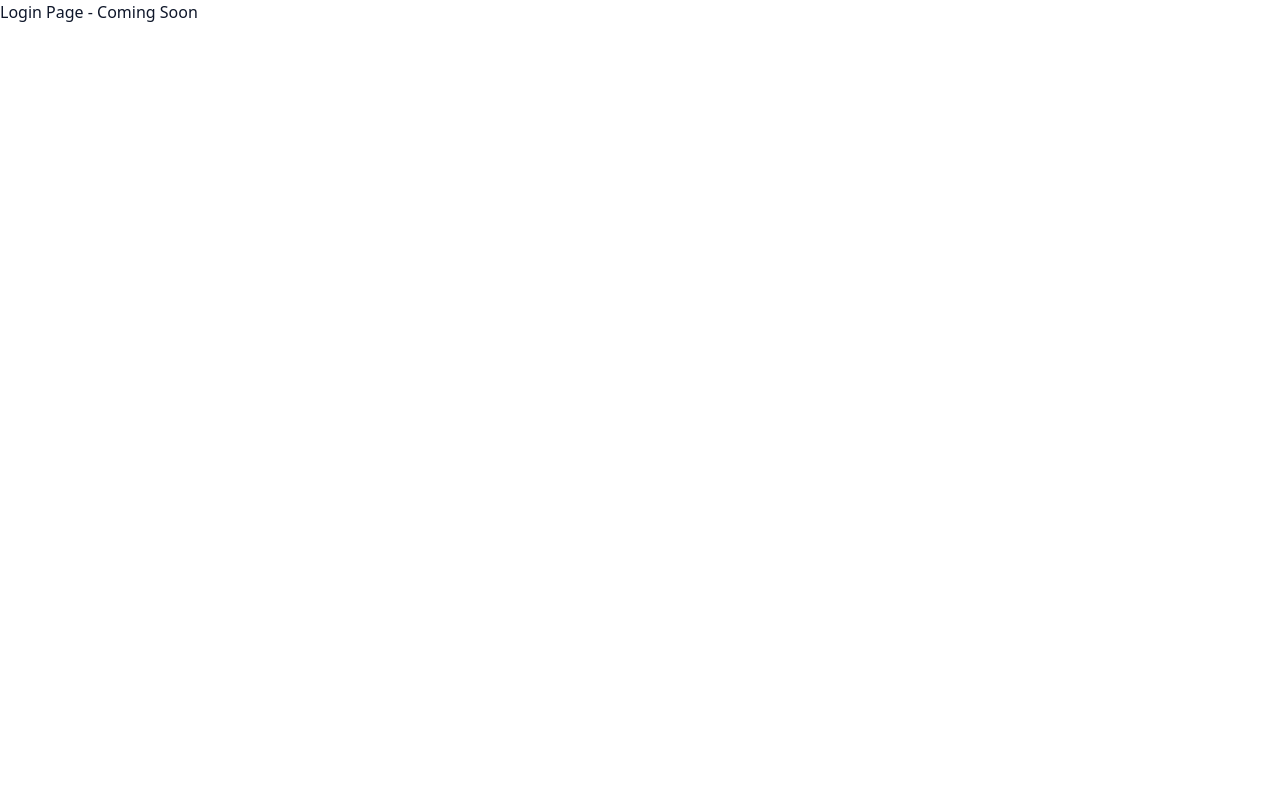
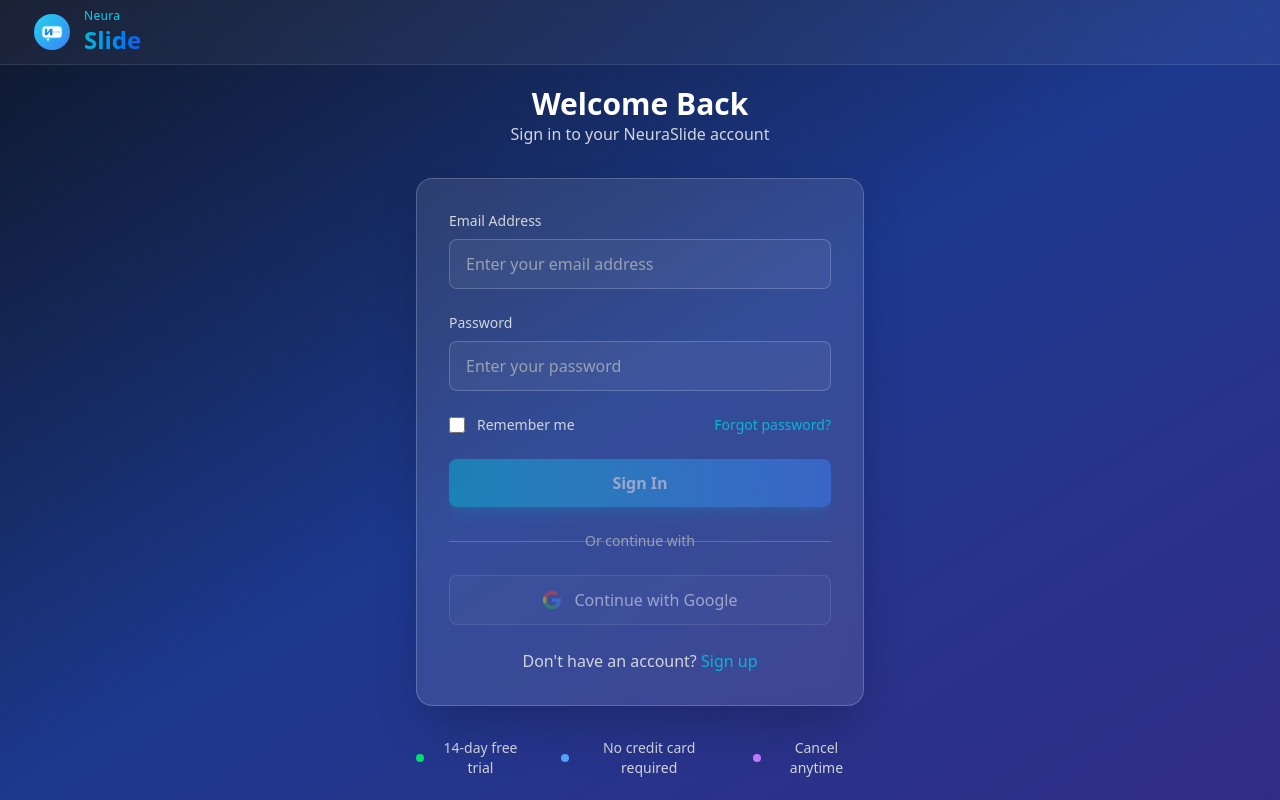
Before and after one commit to KisanD13/NeuraSlide, a React (Vite) app in the folder neura-front/: page /auth/login in a window 1280 px wide. Built offline with nearby package versions, Linux system fonts and the light colour scheme.

Commit message:
update login

```diff
--- a/neura-front/src/pages/auth/Login.tsx
+++ b/neura-front/src/pages/auth/Login.tsx
@@ -1 +1,255 @@
-// Login page component - to be implemented
+import { useState } from "react";
+import { Link } from "react-router-dom";
+import { motion } from "framer-motion";
+import Navbar from "../../components/layout/Navbar";
+import { theme } from "../../config/theme";
+
+export default function Login() {
+  const [formData, setFormData] = useState({
+    email: "",
+    password: "",
+    rememberMe: false,
+  });
+  const [errors, setErrors] = useState<Record<string, string>>({});
+  const [isLoading, setIsLoading] = useState(false);
+
+  const handleInputChange = (e: React.ChangeEvent<HTMLInputElement>) => {
+    const { name, value, type, checked } = e.target;
+    setFormData((prev) => ({
+      ...prev,
+      [name]: type === "checkbox" ? checked : value,
+    }));
+
+    // Clear error when user starts typing
+    if (errors[name]) {
+      setErrors((prev) => ({ ...prev, [name]: "" }));
+    }
+  };
+
+  const validateForm = () => {
+    const newErrors: Record<string, string> = {};
+
+    if (!formData.email.trim()) {
+      newErrors.email = "Email is required";
+    } else if (!/^[^\s@]+@[^\s@]+\.[^\s@]+$/.test(formData.email)) {
+      newErrors.email = "Please enter a valid email address";
+    }
+
+    if (!formData.password) {
+      newErrors.password = "Password is required";
+    }
+
+    setErrors(newErrors);
+    return Object.keys(newErrors).length === 0;
+  };
+
+  const handleSubmit = (e: React.FormEvent) => {
+    e.preventDefault();
+
+    if (!validateForm()) return;
+
+    setIsLoading(true);
+
+    // TODO: Connect to backend API
+    console.log("Login data:", formData);
+
+    // Simulate API call
+    setTimeout(() => {
+      setIsLoading(false);
+    }, 2000);
+  };
+
+  return (
+    <div
+      className={`min-h-screen bg-gradient-to-br ${theme.gradients.background}`}
+    >
+      <Navbar />
+
+      <div className="flex items-center justify-center min-h-screen p-4 pt-20">
+        <div className="w-full max-w-md relative z-10">
+          {/* Header */}
+          <motion.div
+            initial={{ opacity: 0, y: -20 }}
+            animate={{ opacity: 1, y: 0 }}
+            transition={{ duration: 0.6 }}
+            className="text-center mb-8"
+          >
+            <h1 className={theme.typography.heading}>Welcome Back</h1>
+            <p className={theme.typography.body}>
+              Sign in to your NeuraSlide account
+            </p>
+          </motion.div>
+
+          {/* Login Form */}
+          <motion.div
+            initial={{ opacity: 0, y: 20 }}
+            animate={{ opacity: 1, y: 0 }}
+            transition={{ duration: 0.6, delay: 0.1 }}
+            className={theme.components.card.glass}
+          >
+            <form onSubmit={handleSubmit} className="space-y-6">
+              {/* Email */}
+              <div>
+                <label
+                  htmlFor="email"
+                  className="block text-sm font-medium text-gray-300 mb-2"
+                >
+                  Email Address
+                </label>
+                <input
+                  type="email"
+                  id="email"
+                  name="email"
+                  value={formData.email}
+                  onChange={handleInputChange}
+                  required
+                  className={`${theme.components.input.base} ${
+                    errors.email
+                      ? theme.components.input.error
+                      : theme.components.input.normal
+                  }`}
+                  placeholder="Enter your email address"
+                />
+                {errors.email && (
+                  <p className="mt-1 text-sm text-red-400">{errors.email}</p>
+                )}
+              </div>
+
+              {/* Password */}
+              <div>
+                <label
+                  htmlFor="password"
+                  className="block text-sm font-medium text-gray-300 mb-2"
+                >
+                  Password
+                </label>
+                <input
+                  type="password"
+                  id="password"
+                  name="password"
+                  value={formData.password}
+                  onChange={handleInputChange}
+                  required
+                  className={`${theme.components.input.base} ${
+                    errors.password
+                      ? theme.components.input.error
+                      : theme.components.input.normal
+                  }`}
+                  placeholder="Enter your password"
+                />
+                {errors.password && (
+                  <p className="mt-1 text-sm text-red-400">{errors.password}</p>
+                )}
+              </div>
+
+              {/* Remember Me & Forgot Password */}
+              <div className="flex items-center justify-between">
+                <div className="flex items-center space-x-3">
+                  <input
+                    type="checkbox"
+                    id="rememberMe"
+                    name="rememberMe"
+                    checked={formData.rememberMe}
+                    onChange={handleInputChange}
+                    className="w-4 h-4 bg-white/5 border border-white/20 rounded focus:ring-2 focus:ring-cyan-500/50 text-cyan-500"
+                  />
+                  <label htmlFor="rememberMe" className="text-sm text-gray-300">
+                    Remember me
+                  </label>
+                </div>
+                <Link
+                  to="/auth/forgot-password"
+                  className={`text-sm ${theme.typography.link}`}
+                >
+                  Forgot password?
+                </Link>
+              </div>
+
+              {/* Submit Button */}
+              <button
+                type="submit"
+                disabled={isLoading}
+                className={`w-full ${theme.components.button.primary} ${theme.components.button.disabled}`}
+              >
+                {isLoading ? (
+                  <div className="flex items-center justify-center space-x-2">
+                    <div className="w-4 h-4 border-2 border-white/30 border-t-white rounded-full animate-spin"></div>
+                    <span>Signing In...</span>
+                  </div>
+                ) : (
+                  "Sign In"
+                )}
+              </button>
+
+              {/* Divider */}
+              <div className="relative">
+                <div className="absolute inset-0 flex items-center">
+                  <div className="w-full border-t border-white/20"></div>
+                </div>
+                <div className="relative flex justify-center text-sm">
+                  <span className="px-2 bg-transparent text-gray-400">
+                    Or continue with
+                  </span>
+                </div>
+              </div>
+
+              {/* Google Login */}
+              <button
+                type="button"
+                disabled
+                className={`w-full ${theme.components.button.secondary} ${theme.components.button.disabled}`}
+              >
+                <div className="flex items-center justify-center space-x-3">
+                  <img
+                    src="/images/google-icon.svg"
+                    alt="Google"
+                    className="w-5 h-5"
+                  />
+                  <span>Continue with Google</span>
+                </div>
+              </button>
+            </form>
+
+            {/* Signup Link */}
+            <div className="mt-6 text-center">
+              <p className={theme.typography.body}>
+                Don't have an account?{" "}
+                <Link
+                  to="/auth/signup"
+                  className={`${theme.typography.link} font-medium`}
+                >
+                  Sign up
+                </Link>
+              </p>
+            </div>
+          </motion.div>
+
+          {/* Features Preview */}
+          <motion.div
+            initial={{ opacity: 0, y: 20 }}
+            animate={{ opacity: 1, y: 0 }}
+            transition={{ duration: 0.6, delay: 0.3 }}
+            className="mt-8 text-center"
+          >
+            <div
+              className={`flex items-center justify-center space-x-8 ${theme.typography.body}`}
+            >
+              <div className="flex items-center space-x-2">
+                <div className="w-2 h-2 bg-green-400 rounded-full"></div>
+                <span className="text-sm">14-day free trial</span>
+              </div>
+              <div className="flex items-center space-x-2">
+                <div className="w-2 h-2 bg-blue-400 rounded-full"></div>
+                <span className="text-sm">No credit card required</span>
+              </div>
+              <div className="flex items-center space-x-2">
+                <div className="w-2 h-2 bg-purple-400 rounded-full"></div>
+                <span className="text-sm">Cancel anytime</span>
+              </div>
+            </div>
+          </motion.div>
+        </div>
+      </div>
+    </div>
+  );
+}
--- a/neura-front/src/router.tsx
+++ b/neura-front/src/router.tsx
@@ -7,6 +7,7 @@ import {
 // Pages
 import Home from "./pages/home/Home";
 import Signup from "./pages/auth/Signup";
+import Login from "./pages/auth/Login";
 
 const Router = () => {
   const router = createBrowserRouter([
@@ -19,7 +20,7 @@ const Router = () => {
       children: [
         {
           path: "login",
-          element: <div>Login Page - Coming Soon</div>,
+          element: <Login />,
         },
         {
           path: "signup",
```
